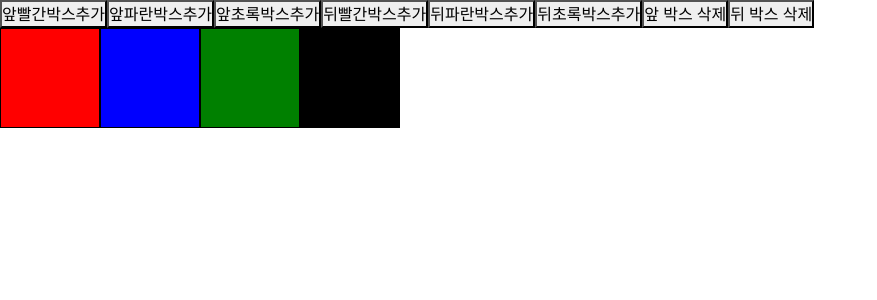
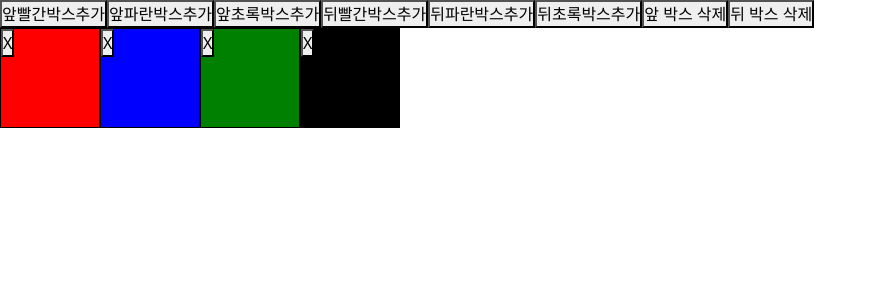
Before and after one commit to KJW-623/react-study, a React (Create React App) app: page / in a window 1280 px wide. Shown: the top 300 px of the page, without its empty margins (0-877 px from the left). Built offline with nearby package versions, Linux system fonts and the light colour scheme.

Commit message:
연습6 :: 연습5 +옵션 선택 삭제 기능 추가

```diff
--- a/src/App.js
+++ b/src/App.js
@@ -12,6 +12,7 @@
 import NewsBlog from './NewsBlog/NewsBlog';
 import Practice04 from './practice/Practice04/Practice04';
 import Practice05 from './practice/practice05/Practice05';
+import Practice06 from './practice/practice06/Practice06';
 //import FoodMarket from './foodmarket/pages/FoodMarket';
 
 
@@ -32,7 +33,8 @@
   //return <NewsBlog/>;
   //return <Practice04/>;
   //return <FoodMarket/>;
-  return <Practice05/>;
+  //return <Practice05/>;
+  return <Practice06/>;
 
   /*
   return (
--- /dev/null
+++ b/src/practice/practice06/ColorBox.js
@@ -0,0 +1,13 @@
+function ColorBox(props) {
+    return (
+        <div className='box' style={{ backgroundColor: props.bgColor }}>
+            <button onClick={() => {
+                let temp = [...props.boxes];
+                temp.splice(props.index, 1);
+                props.setBoxes(temp);
+            }}>X</button>
+        </div>
+    );
+}
+
+export default ColorBox;
--- /dev/null
+++ b/src/practice/practice06/Practice06.css
@@ -0,0 +1,6 @@
+.box {
+    width: 100px;
+    height: 100px;
+    border: 1px solid black;
+    display: inline-block;
+}
--- /dev/null
+++ b/src/practice/practice06/Practice06.js
@@ -0,0 +1,68 @@
+import { useState } from 'react';
+import './Practice06.css';
+import ColorBox from './ColorBox';
+
+function Practice06() {
+
+    let [boxes, setBoxes] = useState([
+        'red', 'blue', 'green', 'black'
+    ]);
+
+    return (
+        <div>
+            <div>
+                <button onClick={() => {
+                    let temp = ['red', ...boxes];
+                    setBoxes(temp);
+                }}>앞빨간박스추가</button>
+                <button onClick={() => {
+                    let temp = ['blue', ...boxes];
+                    setBoxes(temp);
+                }}>앞파란박스추가</button>
+                <button onClick={() => {
+                    let temp = ['green', ...boxes];
+                    setBoxes(temp);
+                }}>앞초록박스추가</button>
+                <button onClick={() => {
+                    let temp = [...boxes, 'red'];
+                    setBoxes(temp);
+                }}>뒤빨간박스추가</button>
+                <button onClick={() => {
+                    let temp = [...boxes, 'blue'];
+                    setBoxes(temp);
+                }}>뒤파란박스추가</button>
+                <button onClick={() => {
+                    let temp = [...boxes, 'green'];
+                    setBoxes(temp);
+                }}>뒤초록박스추가</button>
+                <button onClick={() => {
+                    //앞: unshift   shift
+                    //뒤: push      pop
+                    let temp = [...boxes];
+                    temp.shift();
+                    setBoxes(temp);
+                }}>앞 박스 삭제</button>
+                <button onClick={() => {
+                    let temp = [...boxes];
+                    temp.pop();
+                    setBoxes(temp);
+                }}>뒤 박스 삭제</button>
+            </div>
+
+            {
+                // 'red', 'green', 'blue', 'black'
+                boxes.map((item, index) => {
+                    //return <div className='box' style={{backgroundColor:item}}></div>
+                    // <button onClick={() => {
+                    //     let temp = [...props.boxes];
+                    //     temp.splice(props.index, 1);
+                    //     props.setBoxes(temp);
+                    // }}>X</button>
+                    return <ColorBox bgColor={item} index={index} boxes={boxes} setBoxes={setBoxes} />
+                })
+            }
+        </div>
+    );
+}
+
+export default Practice06;
```
